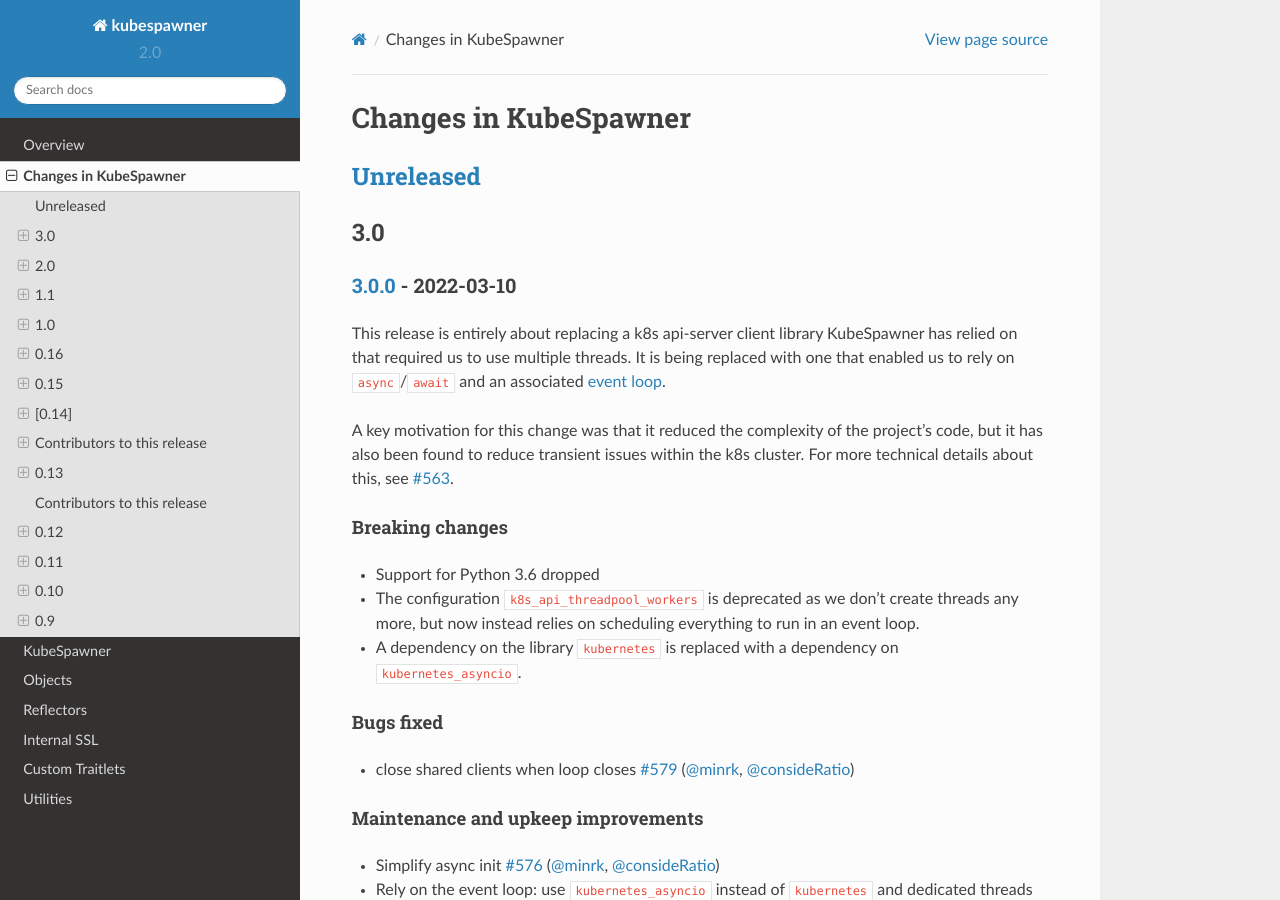
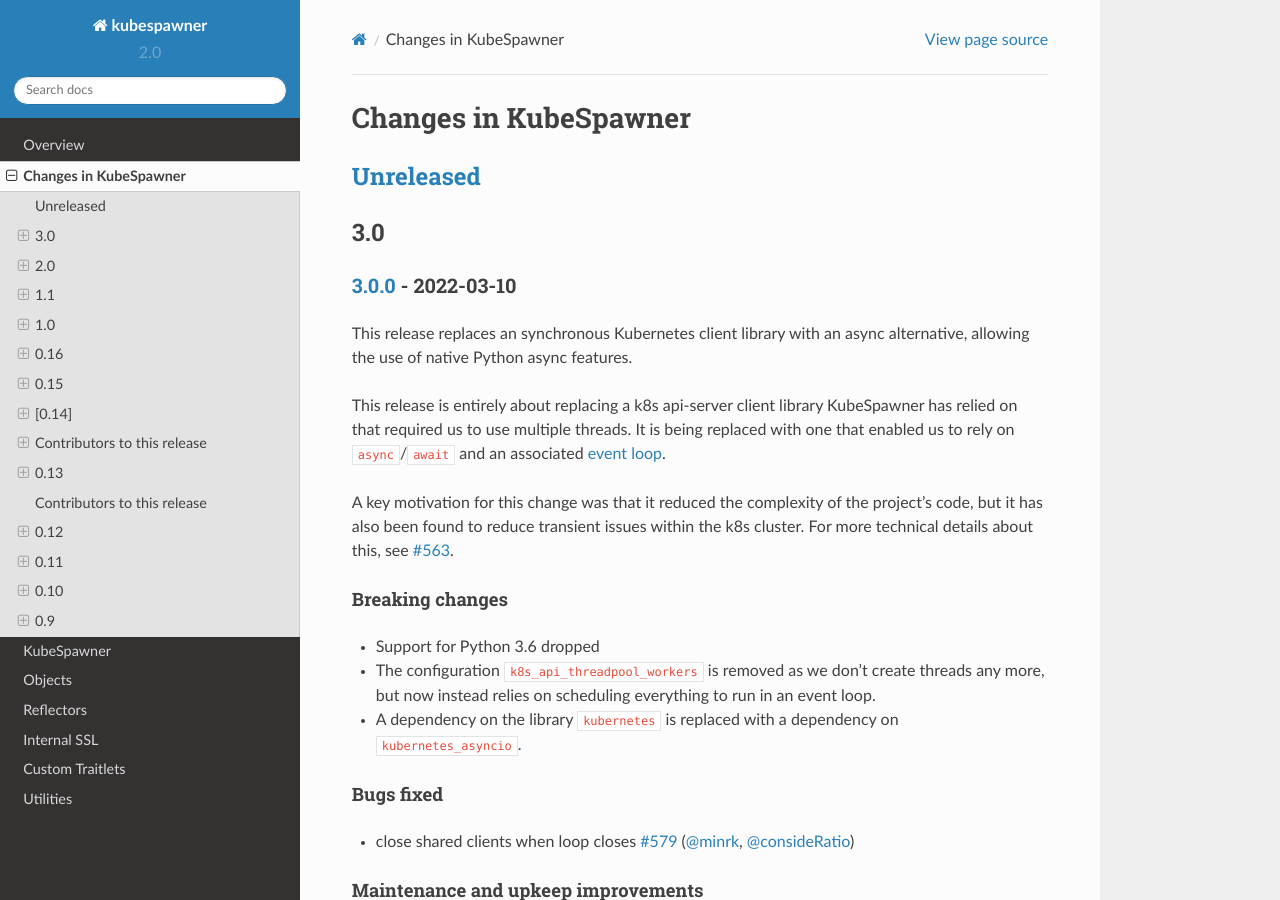
Before and after one commit to jupyterhub/kubespawner, a Sphinx documentation site: the page built from docs/source/changelog.md, in a window 1280 px wide and 900 px high. Built offline with Sphinx 7.4.7 and the Read the Docs theme 2.0.0, drawn with Linux system fonts in a browser that asks for light colours.

Commit message:
Apply suggestions from code review
Co-authored-by: Simon Li <orpheus+devel@gmail.com>

```diff
--- a/docs/source/changelog.md
+++ b/docs/source/changelog.md
@@ -7,6 +7,8 @@
 ## 3.0
 
 ### [3.0.0] - 2022-03-10
+
+This release replaces an synchronous Kubernetes client library with an async alternative, allowing the use of native Python async features.
 
 This release is entirely about replacing a k8s api-server client library
 KubeSpawner has relied on that required us to use multiple threads. It is being
@@ -21,7 +23,7 @@
 #### Breaking changes
 
 - Support for Python 3.6 dropped
-- The configuration `k8s_api_threadpool_workers` is deprecated as we don't
+- The configuration `k8s_api_threadpool_workers` is removed as we don't
   create threads any more, but now instead relies on scheduling everything to
   run in an event loop.
 - A dependency on the library
```
